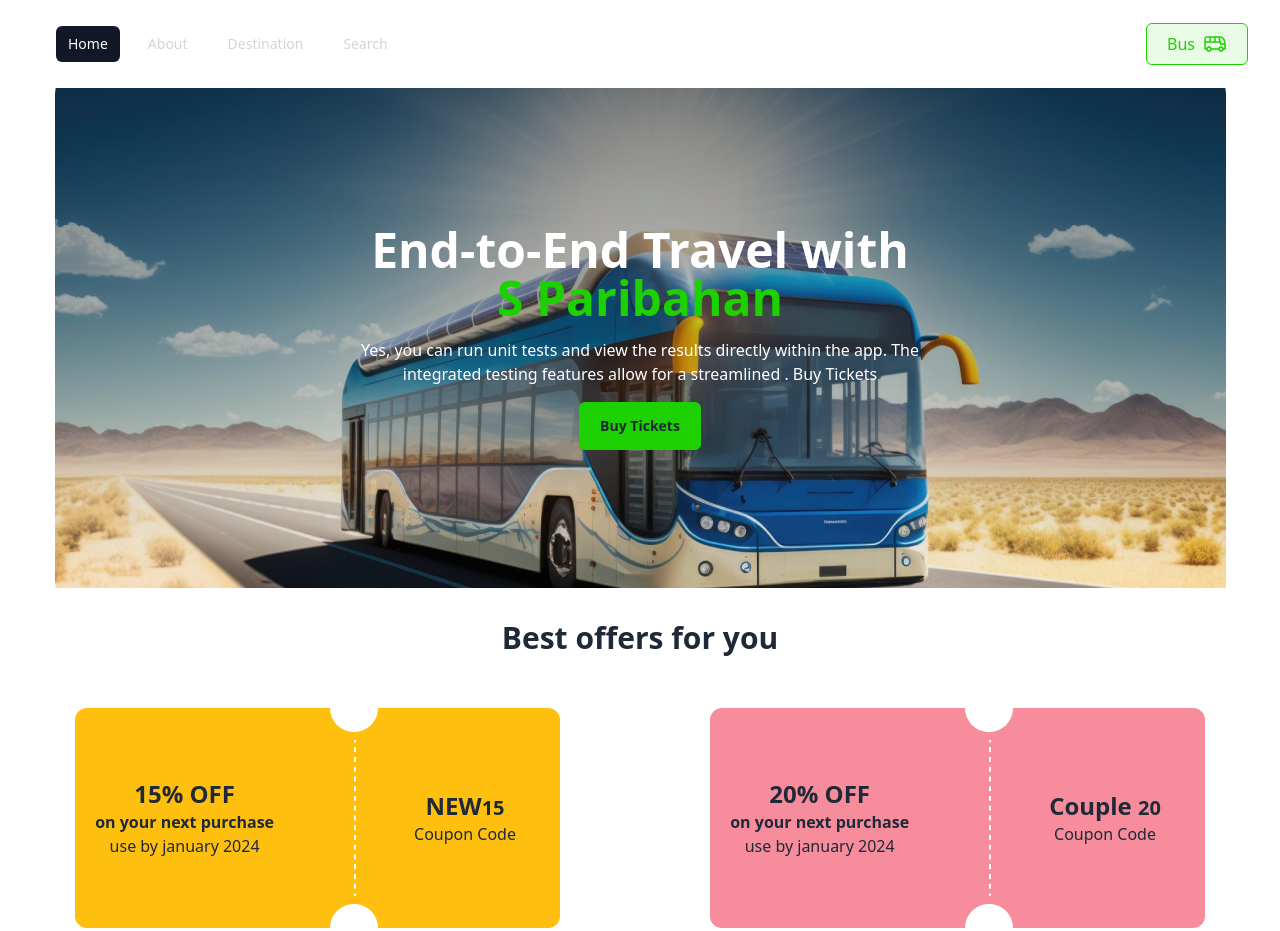
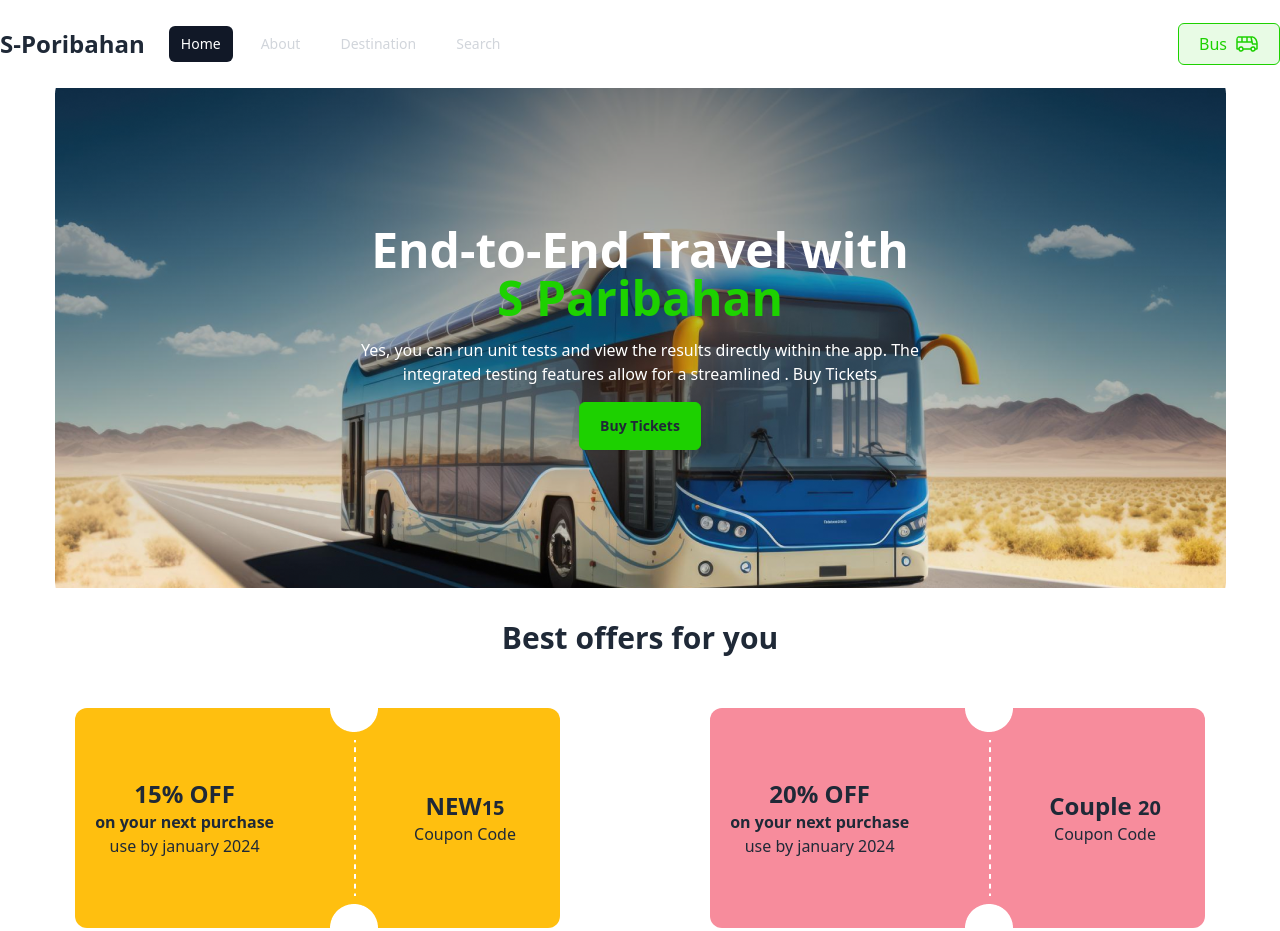
Before and after one commit to md-saiful-islam-0705/Ticket-Hub, a plain HTML site: page index.html in a window 1280 px wide. Shown: the top 931 px of the page. Drawn offline with nearby package versions, Linux system fonts and the light colour scheme.

Commit message:
navbar updated

```diff
--- a/index.html
+++ b/index.html
@@ -17,12 +17,14 @@
         <!-- navbar -->
         <header class="container py-3">
             <nav class="bg-white">
-                <div class="mx-auto max-w-7xl px-2 sm:px-6 lg:px-8">
+                <div class="mx-auto  ">
                   <div class="relative flex h-16 items-center justify-between">
 
                     <div class="flex flex-1 items-center justify-center sm:items-stretch sm:justify-start">
-
-                      <div class="lg:block sm:ml-6 hidden ">
+                      <div class="flex items-center  ">
+                        <h1 class="text-2xl font-bold">S-Poribahan</h1>
+                      </div>
+                      <div class="lg:block md:block sm:ml-6 hidden ">
                         <div class="flex space-x-4">
                           <!-- Current: "bg-gray-900 text-white", Default: "text-gray-300 hover:bg-gray-700 hover:text-white" -->
                           <a href="#" class="bg-gray-900 text-white rounded-md px-3 py-2 text-sm font-medium" aria-current="page">Home</a>
```
